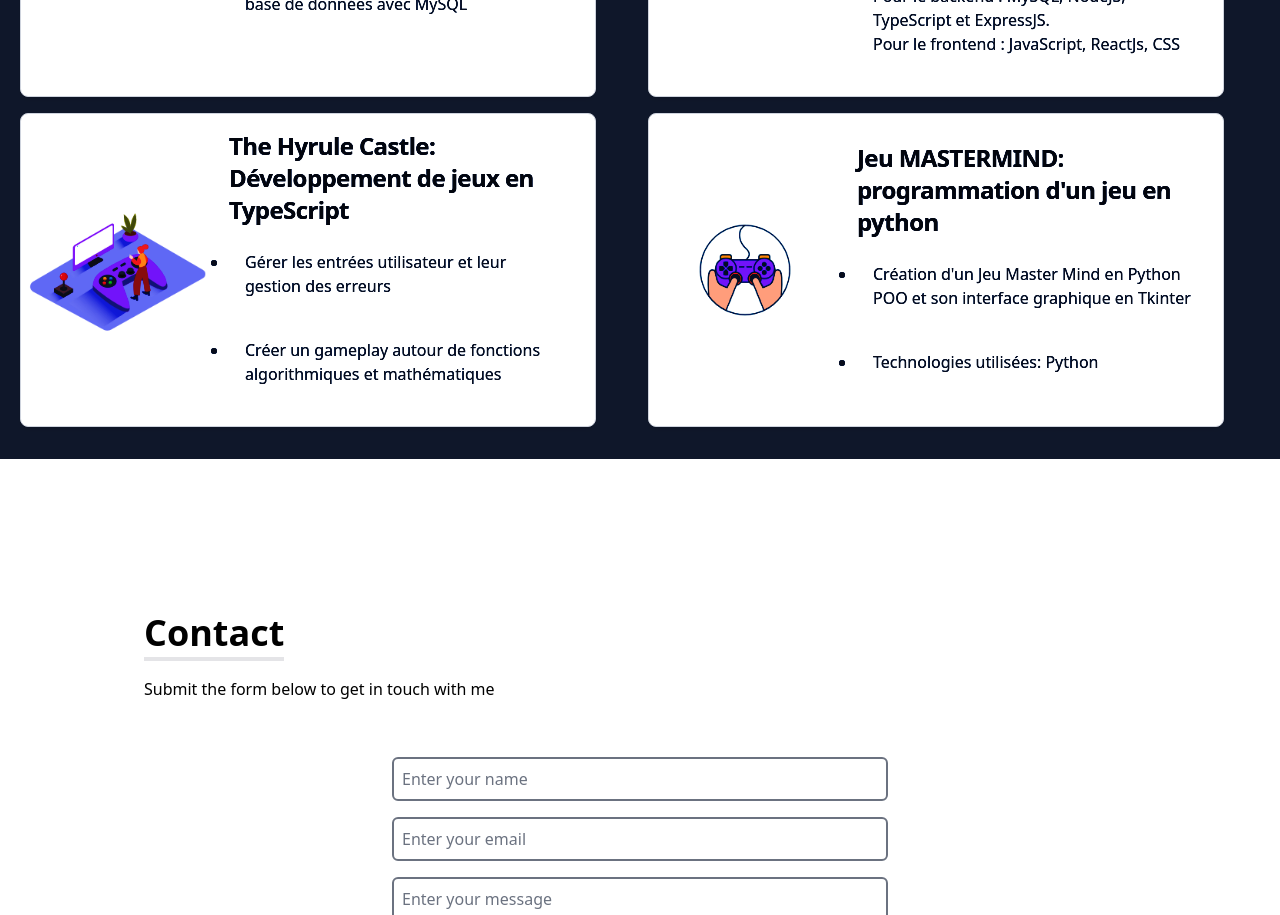
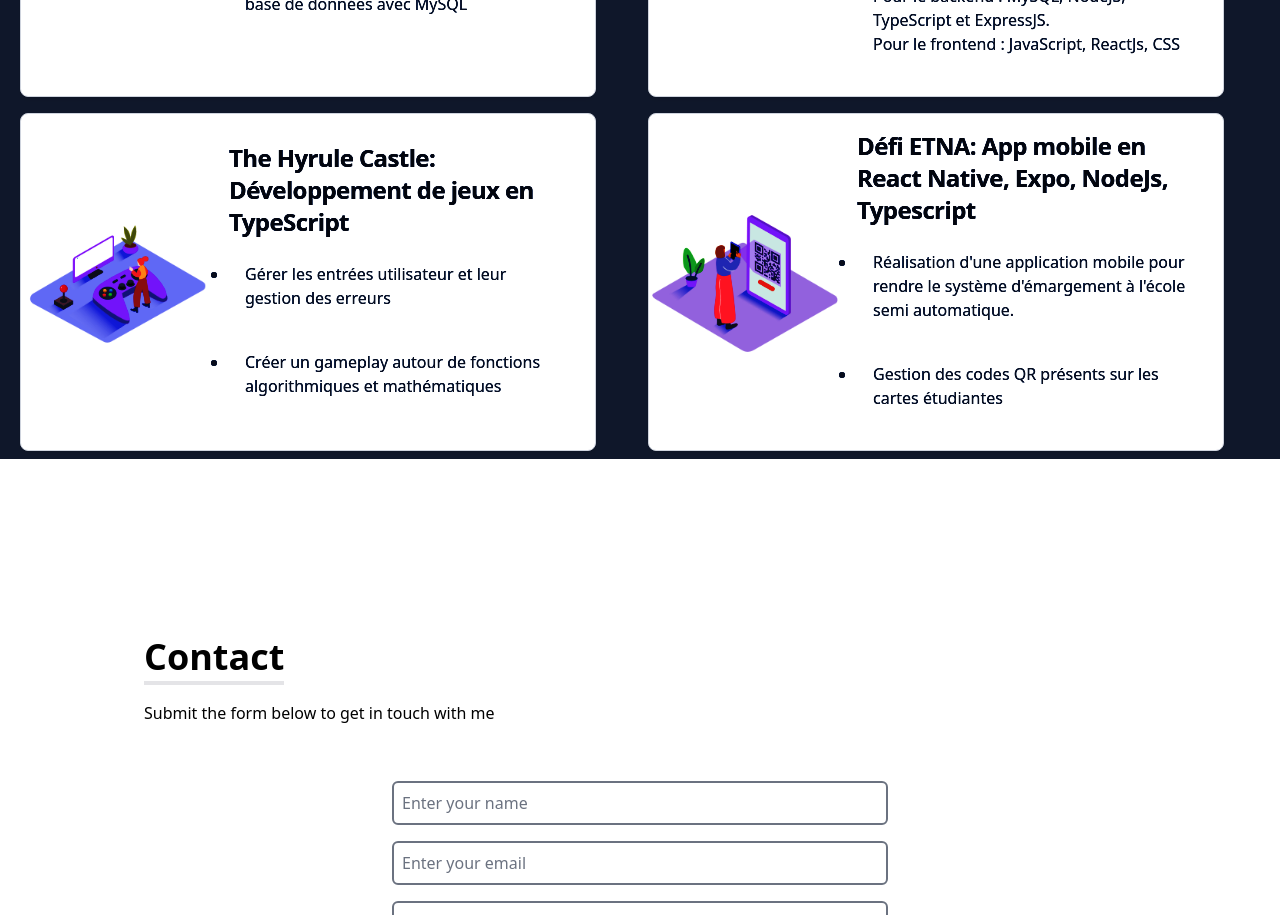
Before and after one commit to BasmaKasmi/Basma-s-Portfolio, a React (Create React App) app: page / in a window 1280 px wide. Shown: the part 3580-4495 px from the top of the page. Built offline with nearby package versions, Linux system fonts and the light colour scheme.

Commit message:
update cv

```diff
--- a/src/components/Projets.jsx
+++ b/src/components/Projets.jsx
@@ -3,7 +3,7 @@ import React from 'react';
 import ImgG from '../assets/Gaming.png';
 import webImg from '../assets/website.png';
 import etnaImg from '../assets/etna.png';
-import mImg from '../assets/masterMind.png'
+import em from '../assets/QR.png';
 
 const Projets = () => {
   return (
@@ -15,7 +15,7 @@ const Projets = () => {
           <h2 className='text-3xl uppercase'>Projets</h2>
         </div>
         <div className='grid md:grid-cols-2 gap-4'>
-        <a href="#" className="flex flex-col items-center bg-white border rounded-lg shadow-md md:flex-row md:max-w-xl hover:bg-gray-100 dark:border-gray-700 dark:bg-gray-800 dark:hover:bg-gray-700">
+        <a href="https://github.com/BasmaKasmi/my-API" className="flex flex-col items-center bg-white border rounded-lg  hover:bg-gray-100 dark:bg-gray-800 dark:border-gray-700 dark:hover:bg-gray-700 shadow-md md:flex-row md:max-w-xl">
             <img className="object-cover w-full rounded-t-lg h-96 md:h-auto md:w-48 md:rounded-none md:rounded-l-lg" src={webImg} alt=""/>
             <div className="flex flex-col justify-between p-4 leading-normal">
             <ol className='list-disc'>
@@ -25,7 +25,7 @@ const Projets = () => {
               </ol>
             </div>
           </a>
-          <a href="#" className="flex flex-col items-center bg-white border rounded-lg shadow-md md:flex-row md:max-w-xl hover:bg-gray-100 dark:border-gray-700 dark:bg-gray-800 dark:hover:bg-gray-700">
+          <a href="https://github.com/BasmaKasmi/Code-Camp-etna" className="flex flex-col items-center bg-white border rounded-lg shadow-md md:flex-row md:max-w-xl hover:bg-gray-100 dark:border-gray-700 dark:bg-gray-800 dark:hover:bg-gray-700">
             <img className="object-cover w-full rounded-t-lg h-96 md:h-auto md:w-48 md:rounded-none md:rounded-l-lg" src={etnaImg} alt=""/>
             <div className="flex flex-col justify-between p-4 leading-normal">
               <ol className='list-disc'>
@@ -36,7 +36,7 @@ const Projets = () => {
               </ol>
             </div>
           </a>
-          <a href="#" className="flex flex-col items-center bg-white border rounded-lg shadow-md md:flex-row md:max-w-xl hover:bg-gray-100 dark:border-gray-700 dark:bg-gray-800 dark:hover:bg-gray-700">
+          <a href="https://github.com/BasmaKasmi/The-Hyrule-castle" className="flex flex-col items-center bg-white border rounded-lg shadow-md md:flex-row md:max-w-xl hover:bg-gray-100 dark:border-gray-700 dark:bg-gray-800 dark:hover:bg-gray-700">
             <img className="object-cover w-full rounded-t-lg h-96 md:h-auto md:w-48 md:rounded-none md:rounded-l-lg" src={ImgG} alt=""/>
             <div className="flex flex-col justify-between p-4 leading-normal">
             <ol className='list-disc'>
@@ -46,16 +46,18 @@ const Projets = () => {
               </ol>
             </div>
           </a>
-          <a href="#" className="flex flex-col items-center bg-white border rounded-lg shadow-md md:flex-row md:max-w-xl hover:bg-gray-100 dark:border-gray-700 dark:bg-gray-800 dark:hover:bg-gray-700">
-            <img className="object-cover w-full rounded-t-lg h-96 md:h-auto md:w-48 md:rounded-none md:rounded-l-lg" src={mImg} alt=""/>
+          <a href="https://github.com/BasmaKasmi/D-fi-ETNA" className="flex flex-col items-center bg-white border rounded-lg shadow-md md:flex-row md:max-w-xl hover:bg-gray-100 dark:border-gray-700 dark:bg-gray-800 dark:hover:bg-gray-700">
+            <img className="object-cover w-full rounded-t-md h-96 md:h-auto md:w-48 md:rounded-none md:rounded-md" src={em} alt=""/>
             <div className="flex flex-col justify-between p-4 leading-normal">
             <ol className='list-disc'>
-                <h5 className="mb-2 text-2xl font-bold tracking-tight text-gray-900 dark:text-white">Jeu MASTERMIND: programmation d'un jeu en python</h5>
-                <li className="mb-2 font-normal text-gray-700 dark:text-gray-400">Création d'un Jeu Master Mind en Python POO et son interface graphique en Tkinter</li>
-                <li className="mb-2 font-normal text-gray-700 dark:text-gray-400">Technologies utilisées: Python</li>
+                <h5 className="mb-2 text-2xl font-bold tracking-tight text-gray-900 dark:text-white">Défi ETNA: App mobile en React Native, Expo,
+                NodeJs, Typescript</h5>
+                <li className="mb-2 font-normal text-gray-700 dark:text-gray-400">Réalisation d'une application mobile pour rendre le système d'émargement à l'école semi automatique.</li>
+                <li className="mb-2 font-normal text-gray-700 dark:text-gray-400">Gestion des codes QR présents sur les cartes étudiantes</li>
               </ol>
             </div>
           </a>
+
 
         </div>
       </div>
```
Also changed, not shown: src/assets/QR.png (added).
